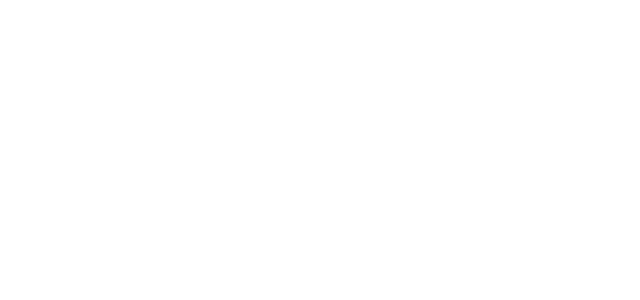
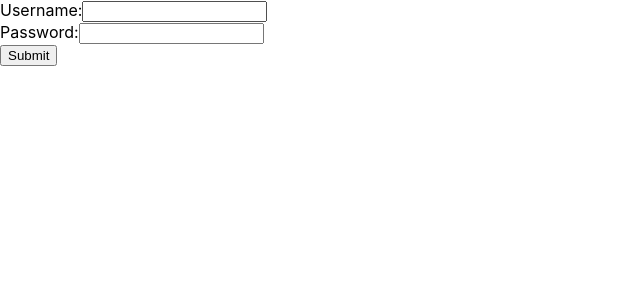
Before and after one commit to WalidMorocco/TWR-Final-Project, a React (Create React App) app in the folder coffee-me/: page /login in a window 1280 px wide. Before the commit this address had no page. Shown: the top 300 px of the page, without its empty margins (0-640 px from the left). Built offline with nearby package versions, Linux system fonts and the light colour scheme.

Commit message:
login form created

```diff
--- /dev/null
+++ b/coffee-me/src/components/LoginForm/LoginForm.jsx
@@ -0,0 +1,37 @@
+import React, { useState } from "react";
+
+const LoginForm = () => {
+  const [username, setUsername] = useState("");
+  const [password, setPassword] = useState("");
+
+  const handleSubmit = (event) => {
+    event.preventDefault();
+    console.log(`Username: ${username} Password: ${password}`);
+  };
+
+  return (
+    <form onSubmit={handleSubmit}>
+      <div>
+        <label htmlFor="username">Username:</label>
+        <input
+          type="text"
+          id="username"
+          value={username}
+          onChange={(event) => setUsername(event.target.value)}
+        />
+      </div>
+      <div>
+        <label htmlFor="password">Password:</label>
+        <input
+          type="password"
+          id="password"
+          value={password}
+          onChange={(event) => setPassword(event.target.value)}
+        />
+      </div>
+      <button type="submit">Submit</button>
+    </form>
+  );
+};
+
+export default LoginForm;
--- a/coffee-me/src/index.js
+++ b/coffee-me/src/index.js
@@ -6,6 +6,7 @@
 import HomePage from './pages/HomePage';
 import UserLocation from './pages/UserLocation';
 import reportWebVitals from './reportWebVitals';
+import LoginPage from './pages/LoginPage';
 
 // Create root element
 const rootElement = document.getElementById('root');
@@ -17,6 +18,7 @@
       <Route path="/" element={<App/>}>
         <Route index element={<HomePage />} />
         <Route path="/location" element={<UserLocation />} />
+        <Route path="/login" element={<LoginPage />} />
       </Route>
     </Routes>
   </BrowserRouter>
--- /dev/null
+++ b/coffee-me/src/pages/LoginPage.jsx
@@ -0,0 +1,11 @@
+import LoginForm from "../components/LoginForm/LoginForm";
+
+export const LoginPage = () => {
+    return (
+        <div className="wrapper">
+            <LoginForm/>
+        </div>
+    )
+}
+
+export default LoginPage;
```
